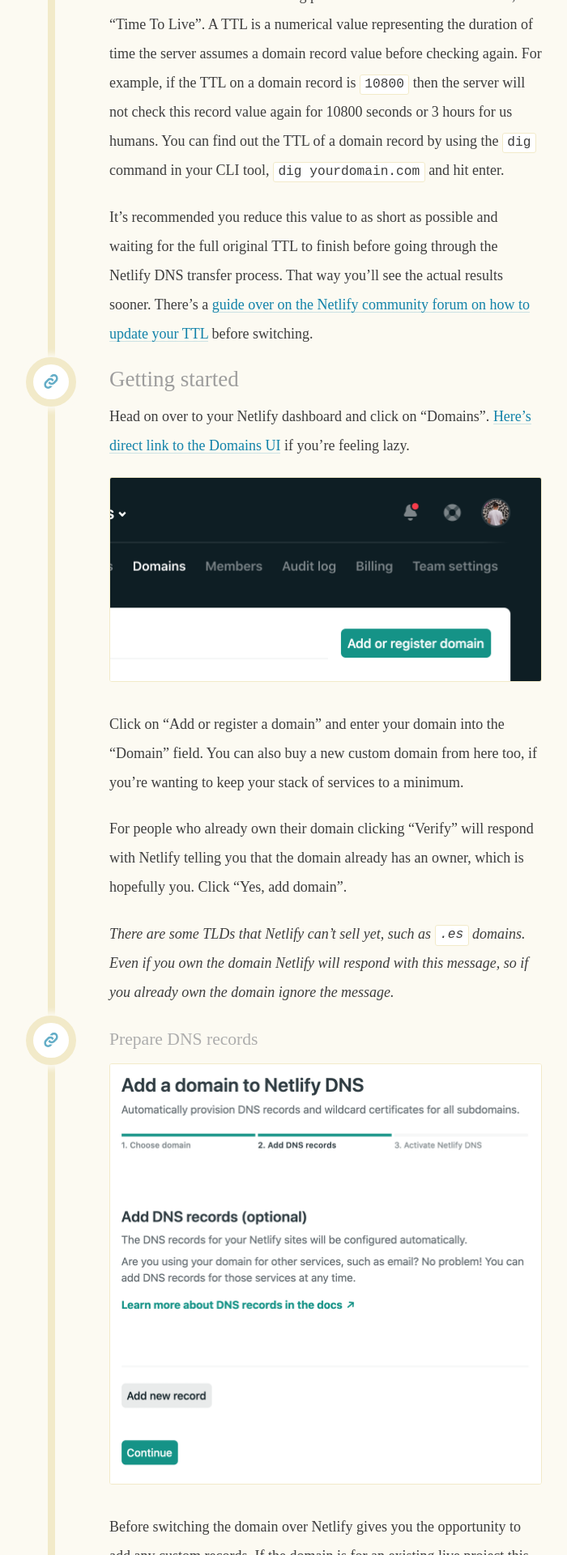
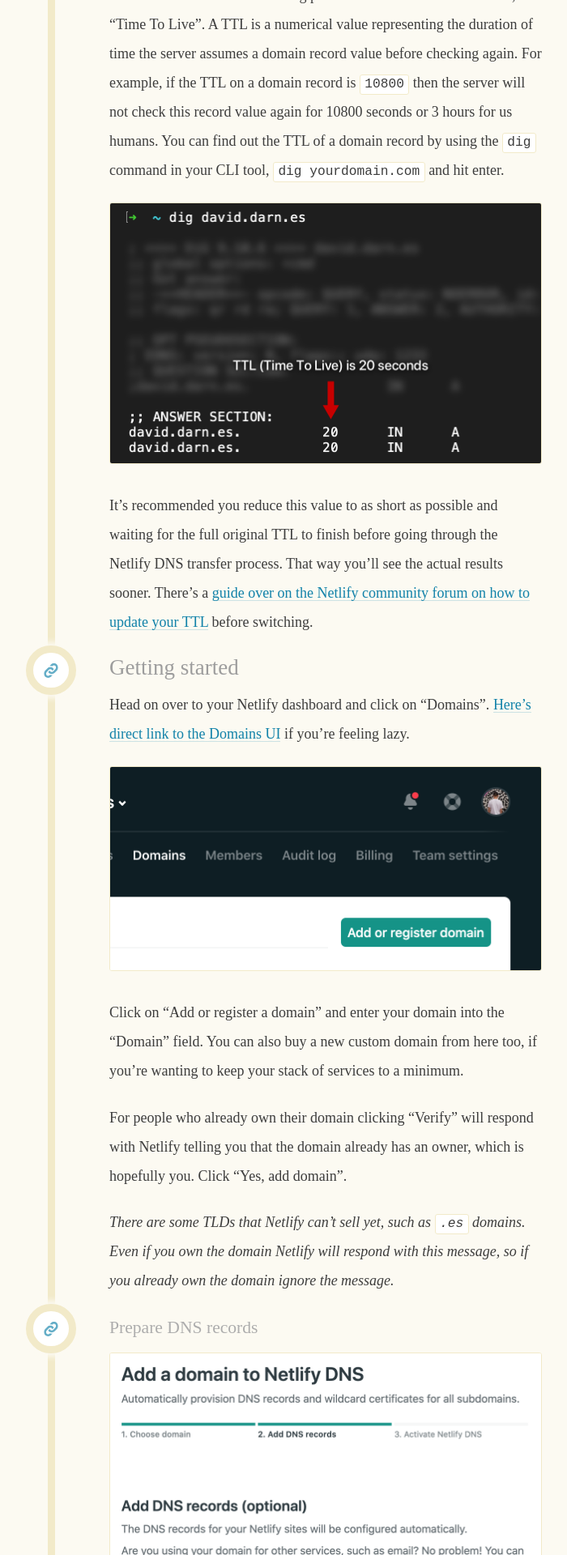
Before and after one commit to daviddarnes/david.darn.es, a Jekyll site: the page built from _posts/2020-07-28-switching-to-netlify-dns.md, in a window 1280 px wide. Shown: the part 1245-3165 px from the top of the page at 81% size, without its empty margins (301-1001 px from the left). Built offline with Jekyll 4.4.1, drawn with Linux system fonts in a browser that asks for light colours; some web fonts are replaced.

Commit message:
Add dig example, improve alt text for images

```diff
--- a/_posts/2020-07-28-switching-to-netlify-dns.md
+++ b/_posts/2020-07-28-switching-to-netlify-dns.md
@@ -27,13 +27,15 @@
 
 One of the most common caching problems with domains is the TTL, the "Time To Live". A TTL is a numerical value representing the duration of time the server assumes a domain record value before checking again. For example, if the TTL on a domain record is `10800` then the server will not check this record value again for 10800 seconds or 3 hours for us humans. You can find out the TTL of a domain record by using the `dig` command in your CLI tool, `dig yourdomain.com` and hit enter.
 
+![Example of the dig command pointing to the TTL (Time To Live) value, which is 20 seconds in this case](/images/netlify-dns/dig-example.png)
+
 It's recommended you reduce this value to as short as possible and waiting for the full original TTL to finish before going through the Netlify DNS transfer process. That way you'll see the actual results sooner. There's a [guide over on the Netlify community forum on how to update your TTL](https://community.netlify.com/t/support-guide-minimal-downtime-for-a-live-site-dns-migration/141) before switching.
 
 ## Getting started
 
 Head on over to your Netlify dashboard and click on "Domains". [Here's direct link to the Domains UI](https://app.netlify.com/dns) if you're feeling lazy.
 
-![Domains view in Netlify](/images/netlify-dns/add-domain-button.png)
+![Domains view in Netlify, focusing on the "Add or register domain button"](/images/netlify-dns/add-domain-button.png)
 
 Click on "Add or register a domain" and enter your domain into the "Domain" field. You can also buy a new custom domain from here too, if you're wanting to keep your stack of services to a minimum.
 
@@ -43,13 +45,13 @@
 
 ### Prepare DNS records
 
-![Add DNS records view](/images/netlify-dns/add-records.png)
+![Add DNS records view, with "Add records" and "Continue" buttons](/images/netlify-dns/add-records.png)
 
 Before switching the domain over Netlify gives you the opportunity to add any custom records. If the domain is for an existing live project this will hopefully reduce any downtime during the switch.
 
 Anyone who has used Cloudflare for their DNS may recall that when you add a domain they automatically guess the records by looking at the domain's existing records. It's a clever trick, and saves you entering the records yourself. Why doesn't Netlify do this? I believe this is by design, so they don't accidentally add records that will be overwritten when you add a project to a domain using their UI.
 
-![Add DNS record dialog](/images/netlify-dns/add-record-dialog.png)
+![Add DNS record dialog with record type select, name field, value field and TTL field. All inputs have a label above and a smaller more verbose label underneath](/images/netlify-dns/add-record-dialog.png)
 
 Use the DNS records interface to add your domain records. I very much appreciate the additional labels added to the fields here, helps me jog my memory on what needs to be entered. You may only be using the custom domain for a project, in which case you can skip this step.
 
```
Also changed, not shown: images/netlify-dns/dig-example.png (added).
